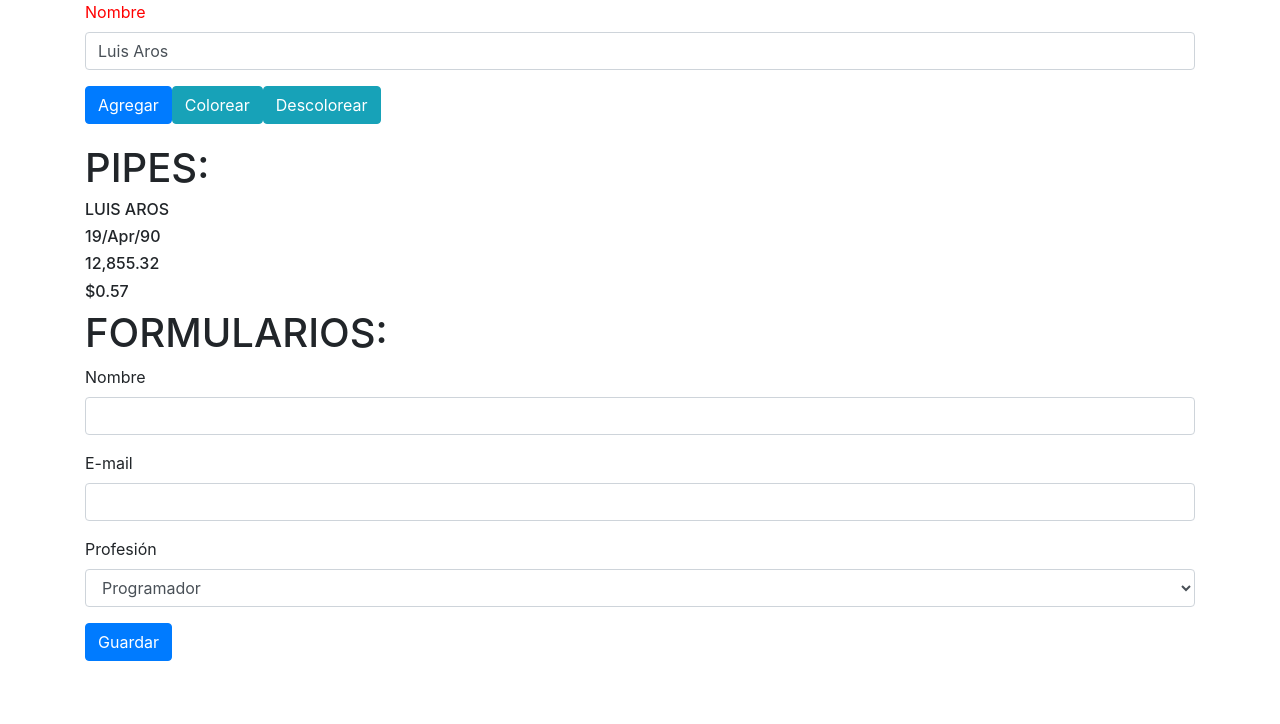
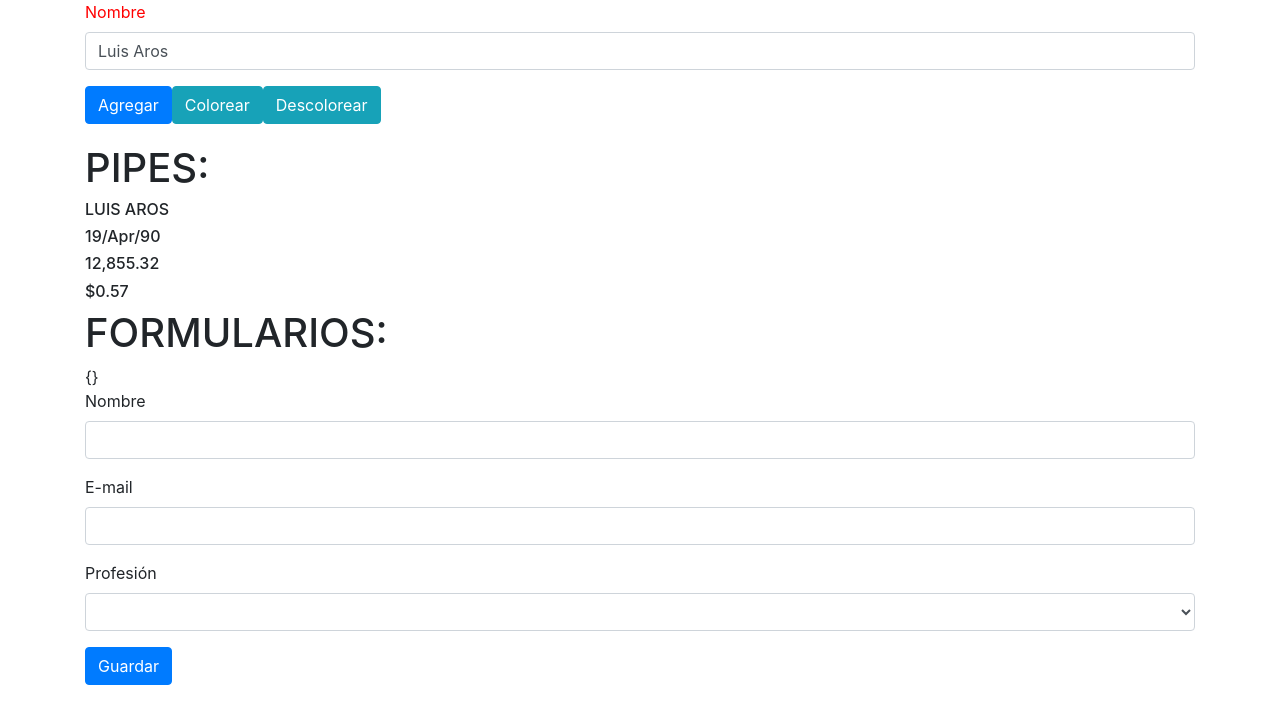
Before and after one commit to arellano84/meuprojecto, an Angular app: page / in a window 1280 px wide. Shown: the top 724 px of the page. Built offline with nearby package versions, Linux system fonts and the light colour scheme.

Commit message:
12.6. Two-way binding com ngModel

```diff
--- a/src/app/formularios/formularios.component.html
+++ b/src/app/formularios/formularios.component.html
@@ -1,22 +1,24 @@
 <div class="container">
 
   <h1>FORMULARIOS:</h1>
+
+  {{cliente | json}}
 
   <!--form ngNoForm-->
   <form #usuarioForm="ngForm" (ngSubmit)="guardar(usuarioForm)">
     <div class="form-group">
       <label class="form-control-label">Nombre</label>
-      <input type="text" name="nombre" class="form-control" ngModel>
+      <input type="text" name="nombre" class="form-control" [(ngModel)]="cliente.nombre">
     </div>
 
     <div class="form-group">
       <label class="form-control-label">E-mail</label>
-      <input type="text" name="mail" class="form-control" ngModel>
+      <input type="text" name="email" class="form-control" [(ngModel)]="cliente.email">
     </div>
 
     <div class="form-group">
       <label class="form-control-label">Profesión</label>
-      <select name="profesion" class="form-control" [ngModel]="profesionDefalt">
+      <select name="profesion" class="form-control" [(ngModel)]="cliente.profesion">
         <option value="">Selecione</option>
         <!--option *ngFor="let profesion of profesiones" value="{{profesion}}">{{profesion}}</option-->
         <option *ngFor="let profesion of profesiones" [value]="profesion">{{profesion}}</option>
--- a/src/app/formularios/formularios.component.ts
+++ b/src/app/formularios/formularios.component.ts
@@ -1,5 +1,12 @@
 import { Component, OnInit } from '@angular/core';
 import { NgForm } from '@angular/forms';
+
+class Cliente {
+  nombre: string;
+  email: string;
+  profesion: string;
+}
+
 
 @Component({
   selector: 'app-formularios',
@@ -13,14 +20,24 @@ export class FormulariosComponent {
     'Empresario',
     'Otra'
   ];
+
   profesionDefalt = 'Programador';
+
+  cliente: Cliente = new Cliente();
 
   guardar(usuarioForm: NgForm) {
     console.log('Salvando...');
     console.log(usuarioForm);
-    console.log(usuarioForm.value.nombre);// acceder al valor del campo nombre
+    console.log(usuarioForm.value.nombre); // acceder al valor del campo nombr
+    console.log(usuarioForm.value.profesion);
 
-    console.log(usuarioForm.value.profesion);
+/*  Se puede hacer tb con un binding en el campo-> [(ngModel)]
+    this.cliente.nombre = usuarioForm.value.nombre;
+    this.cliente.email = usuarioForm.value.email;
+    this.cliente.profesion = usuarioForm.value.profesion;
+*/
+    console.log(usuarioForm.value);
+    console.log(this.cliente);
   }
 
 }
```
